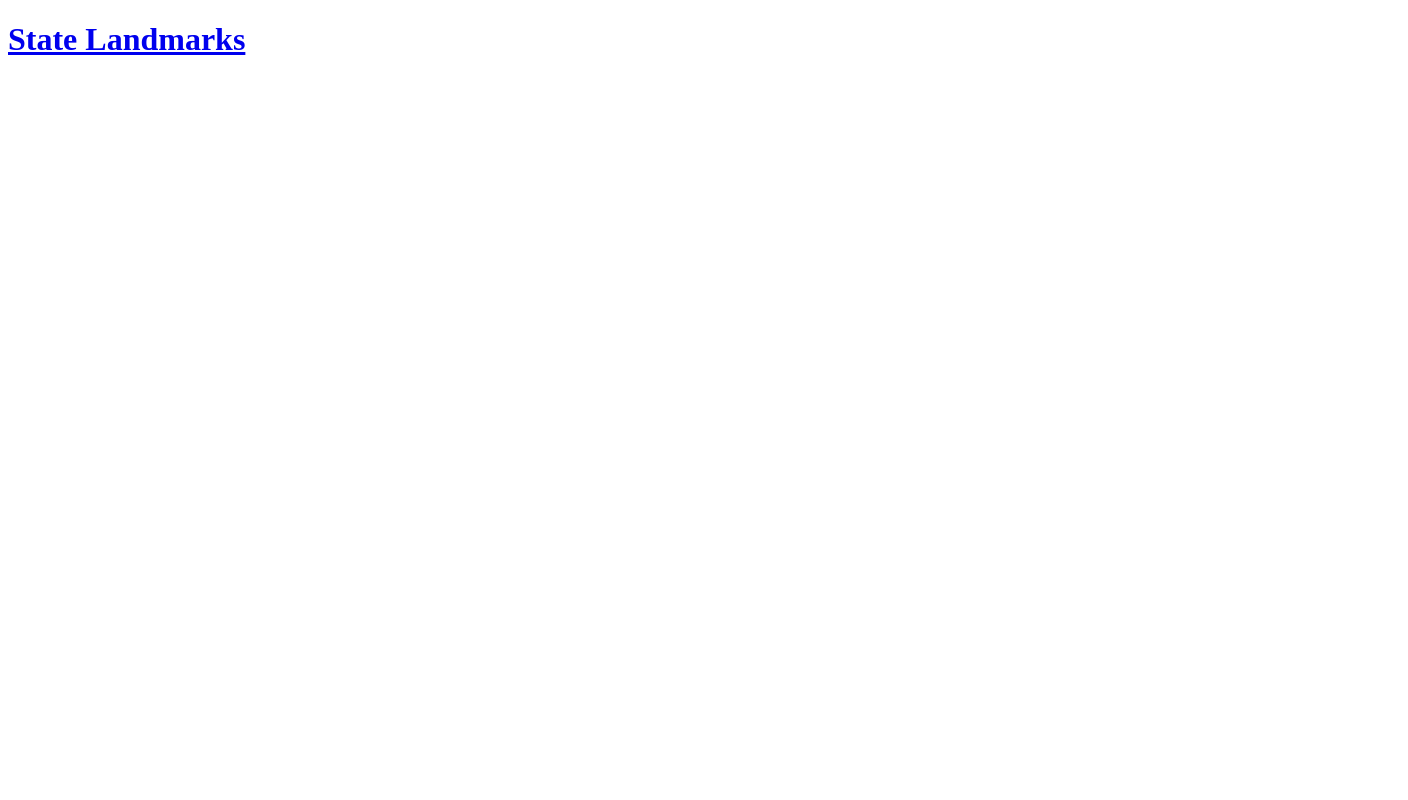
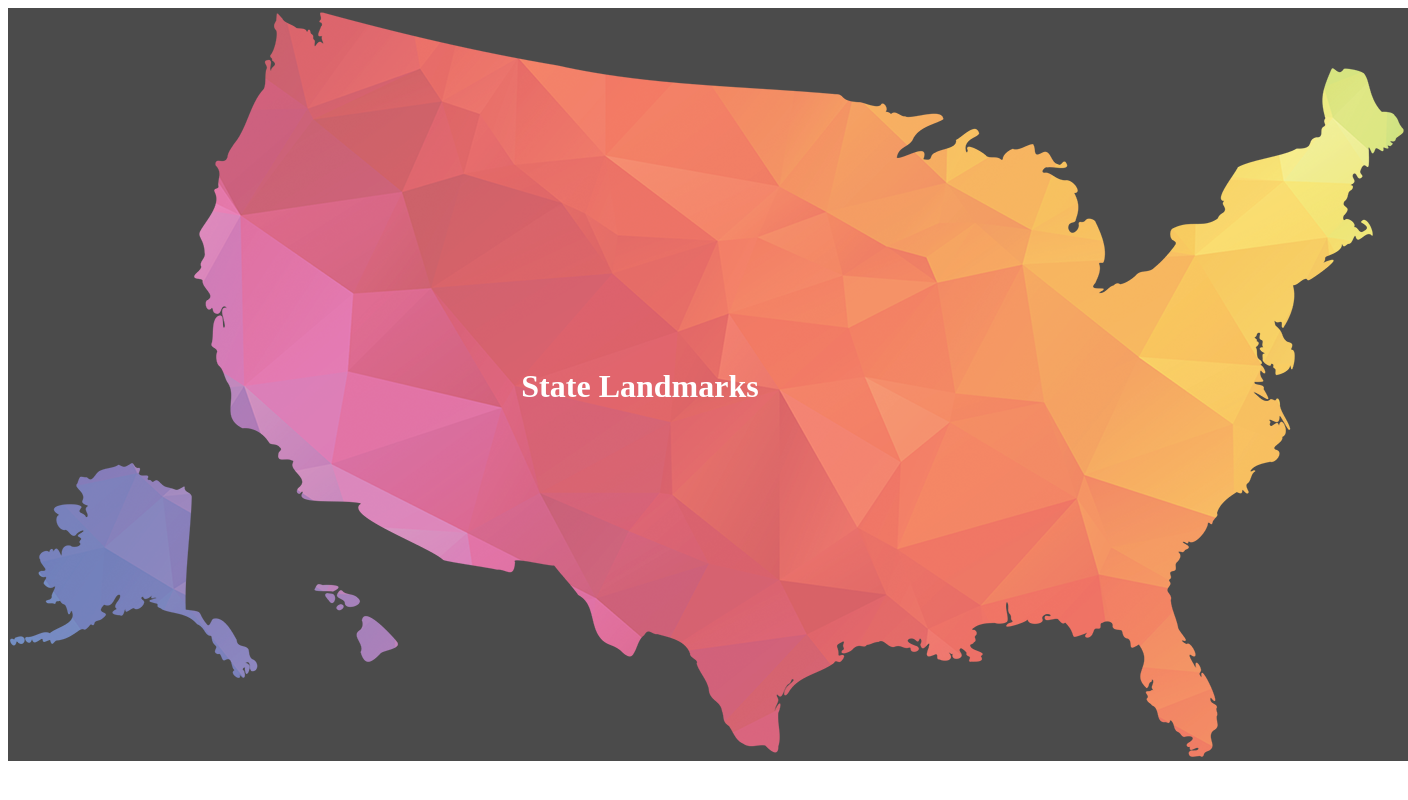
Before and after one commit to Dalton-Murray/LTU_Fall_2021_Web-Design_Semester_Project, a plain HTML site: page index.html in a window 1280 px wide. Shown: the whole page, 1408 px wide, since content can reach past the window. Drawn offline with Linux system fonts and the light colour scheme.

Commit message:
Starting header

```diff
--- a/CSS/main.css
+++ b/CSS/main.css
@@ -28,5 +28,29 @@
 
 
 /* ======================== */
-/* ===== 1. UNIVERSAL ===== */
+/*  ====== 1. MAIN ======   */
 /* ======================== */
+#mainHead{
+    position: relative;
+    text-align: center;
+}
+
+#mainHead header{
+    opacity: 0.7;
+}
+
+#mainHead header a {
+    text-decoration-line: none;
+    color: white;
+}
+
+#mainHead header img {
+    background-color: black;
+}
+
+#mainCentered {
+    position: absolute;
+    top: 50%;
+    left: 50%;
+    transform: translate(-50%, -50%);
+}
--- a/index.html
+++ b/index.html
@@ -15,19 +15,41 @@
 </head>
 <body>
 
+	<div id="wrapper">
+
 		<div id="mainHead">
 			<header>
+
+				<img src="Assets/US-Map.png" alt="Image of colourful map of United States">
+
+				<div id="mainCentered">
 					<h1>
 						<a href="index.html">State Landmarks</a>
 					</h1>
+				</div>
+
 			</header>
 		</div>
+
+
+		<div id="nav">
+			<nav>
+
+			</nav>
+		</div>
+
+
+		<main>
+
+		</main>
+
 
 		<div id="footer">
 			<footer>
 
 			</footer>
 		</div>
+	</div>
 
 </body>
 </html>
```
Also changed, not shown: Assets/US-Map.png (added). Lines whose indentation alone changed are shown as unchanged.
